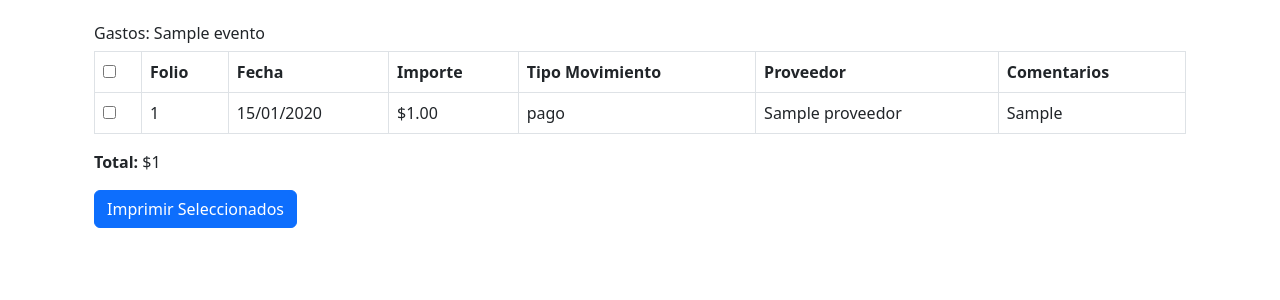
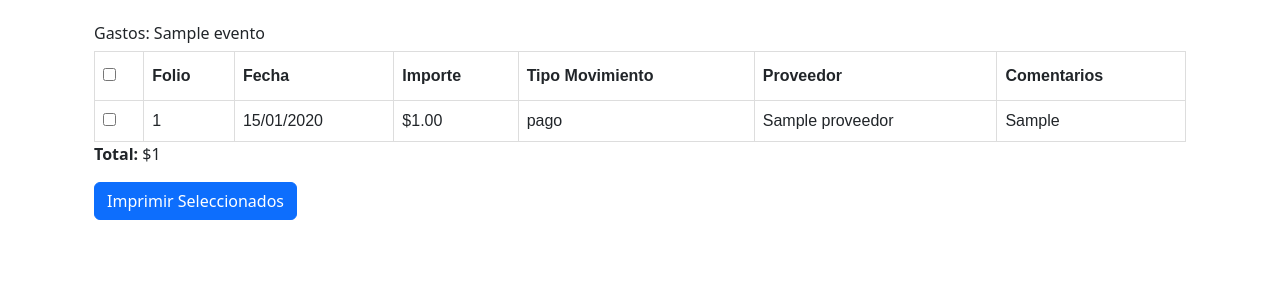
Before and after one commit to meg544/django-p61L, a Django app: page /listar-gastos1/1/ in a window 1280 px wide. Shown: the part 104-404 px from the top of the page. Run offline with Django 4.2, Linux system fonts and the light colour scheme; a user stored in the database is signed in; tables that the repository leaves empty hold one stand-in row (values such as "Sample post"); parts of the project's set-up code (start-up, migrations or seed data) failed here and were passed over.

Commit message:
se alinean listados de gastos

```diff
--- a/myapp/templates/listar_gastos1.html
+++ b/myapp/templates/listar_gastos1.html
@@ -73,7 +73,7 @@
 <body>
 <div class="container mt-4">
   <h6>Gastos: {{ evento.nombre }}</h6>
-  <table class="table table-bordered">
+  <table id="customers">
     <thead>
     <tr>
       <th><input type="checkbox" onclick="seleccionarTodo(this)"></th>
--- a/myapp/templates/listar_gastos2.html
+++ b/myapp/templates/listar_gastos2.html
@@ -84,7 +84,7 @@ function imprimirSeleccionados() {
       Imprimir Seleccionados
     </button>
   </div>
-  <table class="table table-bordered">
+  <table id="customers">
     <thead>
     <tr>
       <th><input type="checkbox" onclick="seleccionarTodo(this)"></th>
```
